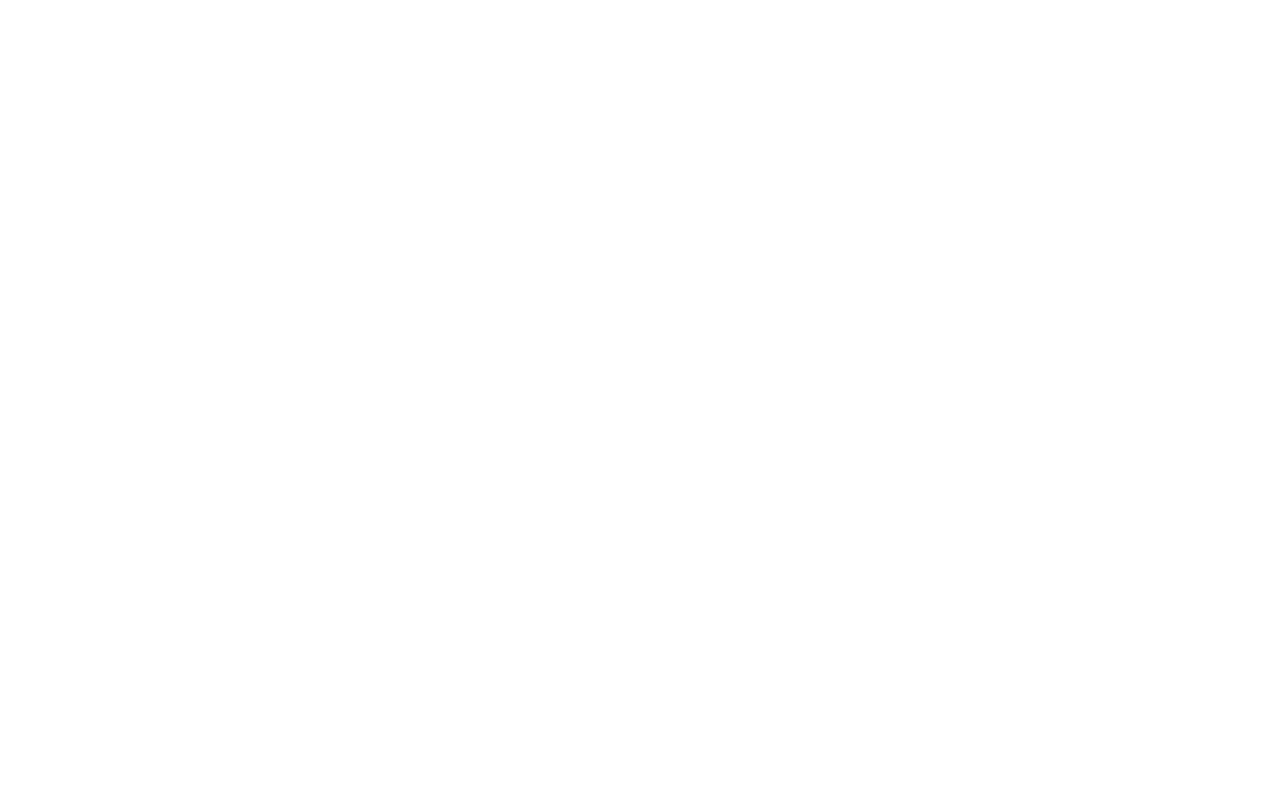
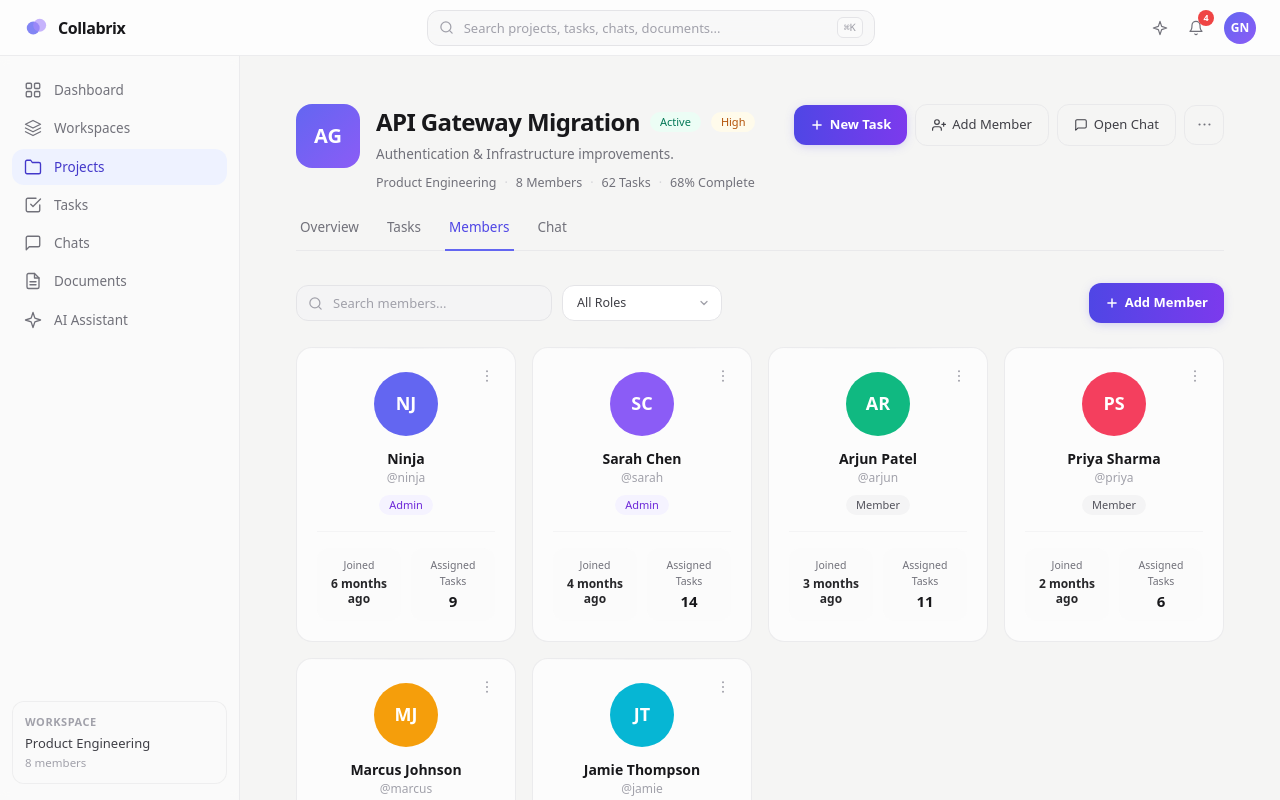
Before and after one commit to god-the-coder/AI-Collabration-Workspace-Collabrix-, a React app in the folder frontend/: page /projects/overview/members in a window 1280 px wide. Before the commit this address had no page. Built offline with nearby package versions, Linux system fonts and the light colour scheme; the HTML template or start-up script is replaced by a standard one.

Commit message:
modified: some minor modifications in frontend

```diff
--- a/frontend/src/routes/AppRoute.jsx
+++ b/frontend/src/routes/AppRoute.jsx
@@ -27,6 +27,8 @@
 import Projects from "../pages/Projects/Projects";
 import Overview from "../pages/Projects/Overview";
 import ProjectLayout from "../components/layout/ProjectLayout";
+import ProjectTasks from "../pages/Projects/ProjectTasks";
+import ProjectMembers from "../pages/Projects/ProjectMembers";
 
 
 // tasks
@@ -124,13 +126,11 @@
                 >
                     <Route index element={<Overview/>}/>
 
+                    <Route path="tasks" element={<ProjectTasks/>}/>
+
+                    <Route path="members" element={<ProjectMembers/>}/>
+
                 </Route>
-
-
-                {/* <Route
-                path="/projects/overview"
-                element={<Overview/>}
-                /> */}
 
             </Route>
 
```
